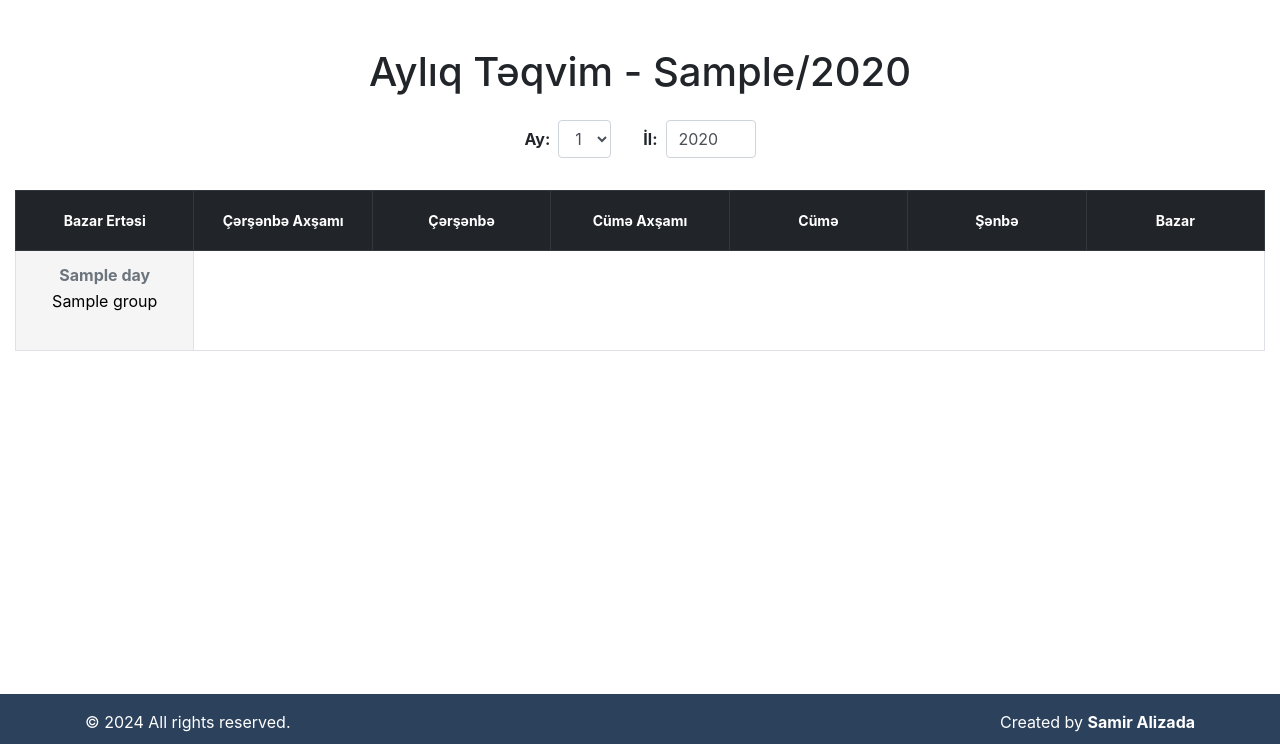
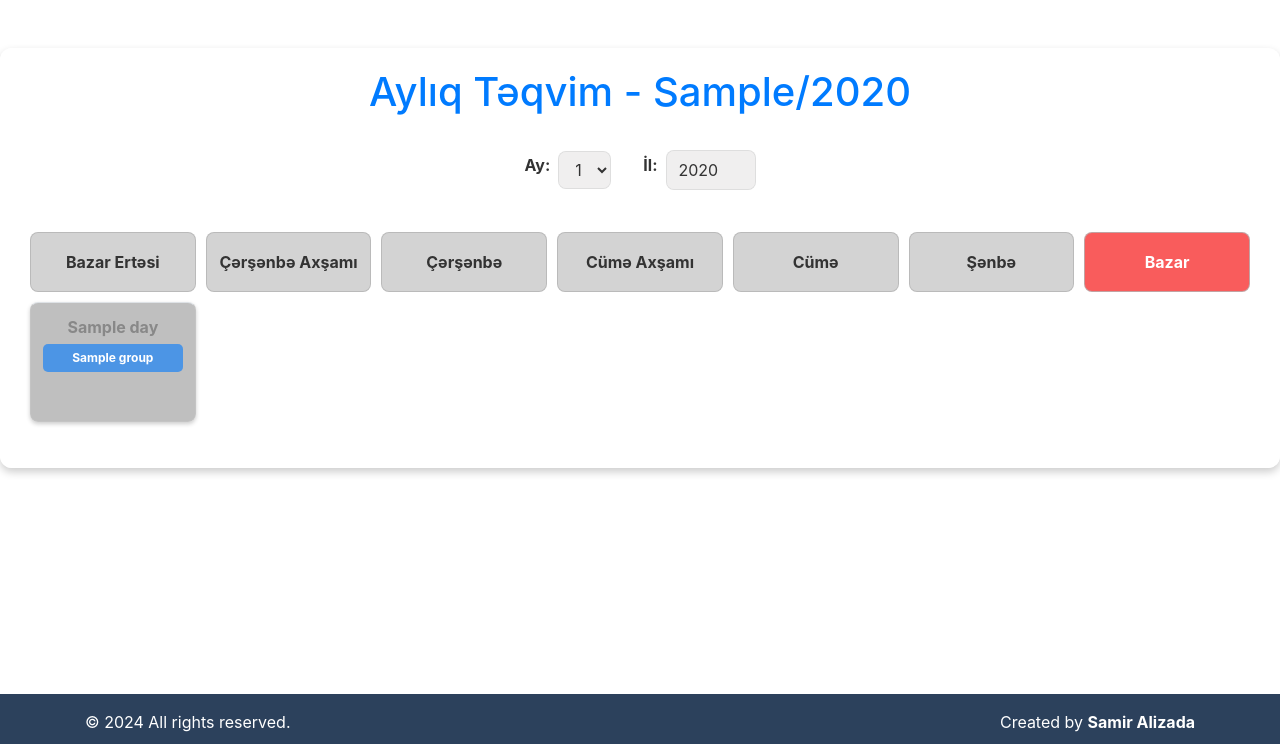
Before and after one commit to SamirAlizada/Tutor, a Django app: template templates/calendar.html in a window 1280 px wide. Shown: the part 56-800 px from the top of the page. Run offline with Django 4.2, Linux system fonts and the light colour scheme; the template is opened without the code that fills it: most values are stand-ins (such as "Sample title", 1, 10 or a date in 2020); some libraries are stand-ins or nearby versions.

Commit message:
Update calendar UI and improve visual styles
- Updated calendar view logic to handle Sunday and current day identification.
- Enhanced CSS for calendar elements, including hover effects, border styling, and day highlighting.
- Added custom styles for Sundays and today's date to improve visual differentiation.
- Refined form controls and layout for better user experience.

```diff
--- a/templates/calendar.html
+++ b/templates/calendar.html
@@ -3,19 +3,43 @@
 {% block content %}
 <style>
     .current-day {
-        background-color: #bcbcc1;
-        border: 2px solid #007bff;
+        background-color: rgba(165, 162, 162, 0.2);
+        color: #070707;
+        border: 2px solid rgba(0, 123, 255, 0.7);
+        border-radius: 8px;
+    }
+
+    .sunday {
+        background-color: rgba(255, 58, 58, 0.2);
+        color: #FF3A3A;
+    }
+
+    .sunday-header {
+        background-color: #FF3A3A;
+        color: white;
+    }
+
+    .today-sunday {
+        background-color: rgba(255, 58, 58, 0.6);
+        color: white;
+        border: 2px solid #FF3A3A;
+        border-radius: 8px;
     }
 
     .calendar-container {
-        max-width: 1300px; /* Adjust the max-width as needed */
+        max-width: 1300px;
         margin: 0 auto;
-        padding: 0 15px; /* Optional padding for some space on the sides */
+        padding: 20px;
+        background-color: rgba(255, 255, 255, 0.9);
+        border-radius: 12px;
+        box-shadow: 0 4px 8px rgba(0, 0, 0, 0.2);
     }
 
     .calendar-table {
         width: 100%;
-        border-collapse: collapse;
+        border-collapse: separate;
+        border-spacing: 10px;
+        font-size: 16px;
     }
 
     .calendar-table thead th {
@@ -23,26 +47,27 @@
         height: 60px;
         text-align: center;
         vertical-align: middle;
-        padding: 5px;
-        box-sizing: border-box;
-        border: 1px solid #dee2e6;
-        background-color: #f8f9fa;
-        font-size: 14px;
+        padding: 10px;
+        background-color: rgba(200, 200, 200, 0.8);
+        color: #333;
+        border-radius: 8px;
+        border: 1px solid rgba(180, 180, 180, 0.8);
     }
 
     .calendar-day {
-        height: 100px;
+        height: 120px;
         vertical-align: top;
         text-align: center;
         padding: 10px;
-        box-sizing: border-box;
-        border: 1px solid #dee2e6;
+        border: 1px solid rgba(200, 200, 200, 0.6);
+        border-radius: 8px;
         transition: background-color 0.3s, border-color 0.3s;
+        box-shadow: 0 2px 4px rgba(0, 0, 0, 0.2);
     }
 
     .calendar-day:hover {
-        background-color: #e9ecef;
-        border-color: #000000;
+        background-color: rgba(220, 220, 220, 0.5);
+        border-color: rgba(0, 123, 255, 0.7);
     }
 
     .calendar-day a {
@@ -50,7 +75,7 @@
         width: 100%;
         height: 100%;
         text-decoration: none;
-        color: black;
+        color: inherit;
     }
 
     .calendar-day ul {
@@ -60,12 +85,12 @@
     }
 
     .calendar-day.text-muted {
-        color: #6c757d;
-        background-color: #f5f5f5;
+        color: #888;
+        background-color: rgba(185, 185, 185, 0.9);
     }
 
     .calendar-day.text-muted strong {
-        color: #6c757d;
+        color: #888;
     }
 
     .group-name {
@@ -75,6 +100,43 @@
         overflow: hidden;
         text-overflow: ellipsis;
         vertical-align: middle;
+        color: #007bff;
+    }
+
+    .badge-group {
+        background-color: rgba(0, 123, 255, 0.6);
+        color: #ffffff;
+        font-weight: bold;
+        padding: 5px;
+        border-radius: 5px;
+        font-size: 12px;
+        margin-top: 5px;
+    }
+
+    .form-control, .form-control:focus {
+        background-color: rgba(239, 238, 238, 0.9);
+        color: #333;
+        border-radius: 8px;
+        border-color: rgba(200, 200, 200, 0.6);
+        box-shadow: none;
+    }
+
+    .form-inline label {
+        margin-right: 10px;
+        font-weight: bold;
+        color: #333;
+    }
+
+    .form-inline .form-control {
+        margin-top: 10px;
+    }
+
+    .form-control {
+        height: 40px;
+    }
+
+    .container h1 {
+        color: #007bff;
     }
 </style>
 
@@ -83,7 +145,7 @@
 
     <form method="get" class="form-inline justify-content-center mb-4">
         <div class="form-group mx-sm-3 mb-2">
-            <label for="month" class="mr-2"><strong>Ay:</strong></label>
+            <label for="month" class="mr-2">Ay:</label>
             <select id="month" name="month" class="form-control" onchange="this.form.submit()">
                 {% for month_num in months %}
                     <option value="{{ month_num }}" {% if month_num == selected_month %}selected{% endif %}>
@@ -94,13 +156,13 @@
         </div>
 
         <div class="form-group mx-sm-3 mb-2">
-            <label for="year" class="mr-2"><strong>İl:</strong></label>
+            <label for="year" class="mr-2">İl:</label>
             <input type="number" id="year" name="year" class="form-control" value="{{ selected_year }}" style="width: 90px;" onchange="this.form.submit()">
         </div>
     </form>
 
-    <table class="table table-bordered calendar-table">
-        <thead class="thead-dark">
+    <table class="table calendar-table">
+        <thead>
             <tr>
                 <th>Bazar Ertəsi</th>
                 <th>Çərşənbə Axşamı</th>
@@ -108,20 +170,20 @@
                 <th>Cümə Axşamı</th>
                 <th>Cümə</th>
                 <th>Şənbə</th>
-                <th>Bazar</th>
+                <th style="background-color: #f95c5c; color: white;">Bazar</th>
             </tr>
         </thead>
         <tbody>
             {% for week in weeks %}
                 <tr>
-                    {% for day, groups in week %}
-                        <td class="calendar-day {% if day.month != selected_month %}text-muted{% endif %} {% if day == today %}current-day{% endif %}">
+                    {% for day, groups, is_sunday in week %}
+                        <td class="calendar-day {% if day.month != selected_month %}text-muted{% endif %} {% if day == today %}current-day{% endif %} {% if is_sunday %}sunday{% if day == today %} today-sunday{% endif %}{% endif %}">
                             <a href="{% url 'day_detail' day.year day.month day.day %}">
                                 <strong>{{ day|date:"j" }}</strong>
                                 <ul class="list-unstyled">
                                     {% for group in groups %}
-                                        <li>
-                                            <span class="group-name" title="{{ group.group }}">
+                                        <li class="badge-group">
+                                            <span title="{{ group.group }}">
                                                 {{ group.group|truncatechars:20 }}
                                             </span>
                                         </li>
```
